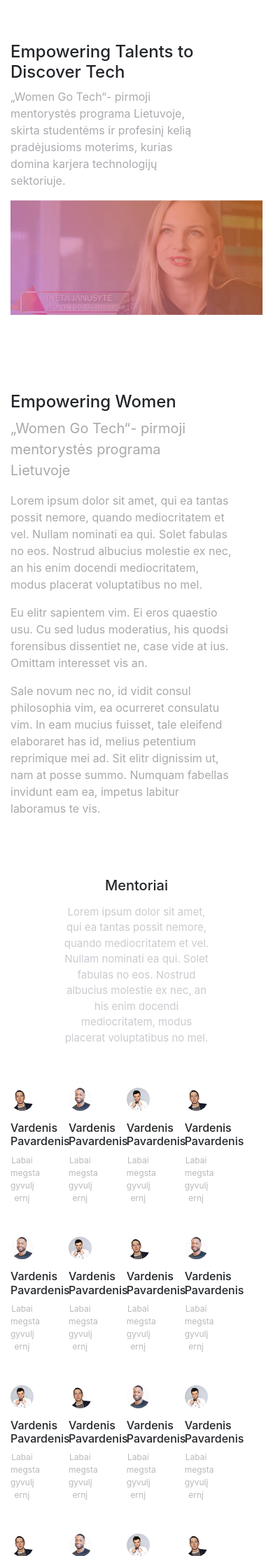
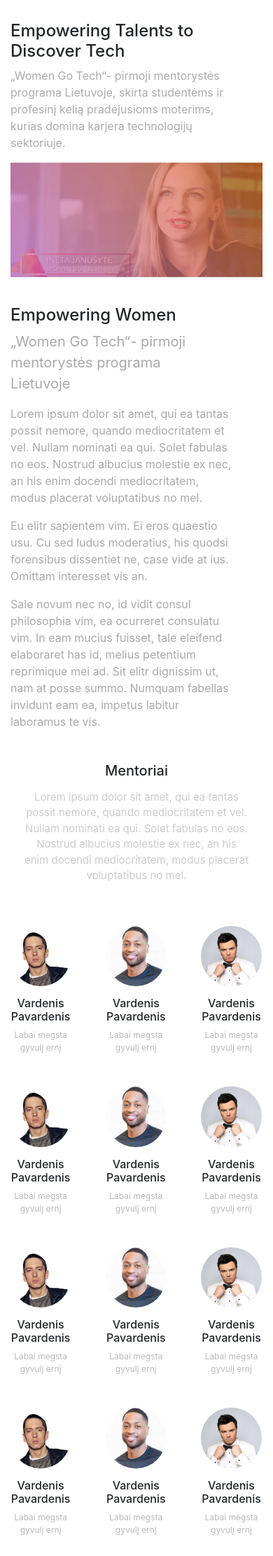
Before and after one commit to RemigijusKubilius/WomenGoTech, a PHP site: page / in a window 390 px wide. Shown: the part 201-2424 px from the top of the page at 70% size. Run offline with PHP 8.4, Linux system fonts and the light colour scheme; some libraries are stand-ins or nearby versions.

Commit message:
Media for IPhone 6/7/8 Plus

```diff
--- a/css/style.css
+++ b/css/style.css
@@ -446,5 +446,69 @@ End Fotter
 
   .patarejai-item-wrapper .patarejai-item {
     width: calc(19% - 45px); } }
+@media only screen and (max-width: 769px) {
+  .menu-wrapper {
+    float: none;
+    display: inline-block;
+    text-align: center; }
+
+  .menu li a:link,
+  .menu li a:visited {
+    padding: 10px 10px; }
+
+  .img-wrapper {
+    width: 100%;
+    margin-bottom: 20px; }
+
+  .section1 {
+    margin-top: 20px;
+    margin-bottom: 20px; }
+
+  .talents-wrapper {
+    margin-top: 30px;
+    width: 90%; }
+
+  .mentoriai-text-wrapper-helper {
+    margin-top: 10px;
+    width: 100%; }
+
+  .mentoriai-text-wrapper {
+    width: 90%;
+    margin: 0px auto;
+    text-align: center; }
+
+  .mentoriai-item {
+    width: calc(32% - 45px); }
+
+  .veikia-content {
+    width: 100%; }
+
+  .text-col-left-wrapper, .text-col-right-wrapper {
+    margin-top: 20px;
+    width: 100%; }
+
+  .section2 {
+    width: 100%;
+    margin-left: 0px; }
+
+  .img-background {
+    background-image: url(../img/pink_bg2.png);
+    width: auto;
+    height: 780px;
+    background-position: center;
+    background-repeat: no-repeat;
+    background-size: cover; }
+
+  .program-item {
+    width: calc(100% - 90px); }
+
+  .komanda-item-wrapper .komanda-item {
+    width: calc(32% - 45px); }
+
+  .komanda2-item-wrapper .komanda-item {
+    width: calc(32% - 45px); }
+
+  .patarejai-item-wrapper .patarejai-item {
+    width: calc(32% - 45px); } }
 
 /*# sourceMappingURL=style.css.map */
--- a/css/style.scss
+++ b/css/style.scss
@@ -600,3 +600,70 @@ End Fotter
         width: calc(19% - 45px);
     }
 }
+
+@media only screen and (max-width: 769px) {
+    .menu-wrapper {
+        float: none;
+        display: inline-block;
+        text-align: center;
+    }
+    .menu li a:link,
+    .menu li a:visited {
+    padding: 10px 10px;
+    }
+    .img-wrapper {
+        width: 100%;
+        margin-bottom: 20px;
+    }
+    .section1 {
+        margin-top: 20px;
+        margin-bottom: 20px;
+    }
+    .talents-wrapper {
+        margin-top: 30px;
+        width: 90%;
+    }
+    .mentoriai-text-wrapper-helper {
+        margin-top: 10px;
+        width: 100%;
+    }
+    .mentoriai-text-wrapper {
+        width: 90%;
+        margin: 0px auto;
+        text-align: center;
+    }
+    .mentoriai-item {
+        width: calc(32% - 45px);
+    }
+    .veikia-content {
+        width: 100%;
+    }
+    .text-col-left-wrapper, .text-col-right-wrapper {
+        margin-top: 20px;
+        width: 100%;
+    }
+    .section2 {
+        width: 100%;
+        margin-left: 0px;
+    }
+    .img-background {
+        background-image: url(../img/pink_bg2.png);
+        width: auto;
+        height: 780px;
+        background-position: center;
+        background-repeat: no-repeat;
+        background-size: cover;
+    }
+    .program-item {
+        width: calc(100% - 90px);
+    }
+    .komanda-item-wrapper .komanda-item {
+        width: calc(32% - 45px);
+    }
+    .komanda2-item-wrapper .komanda-item {
+        width: calc(32% - 45px);
+    }
+    .patarejai-item-wrapper .patarejai-item {
+        width: calc(32% - 45px);
+    }
+}
```
Also changed, not shown: img/pink_bg2.png (added), 1 other file.
